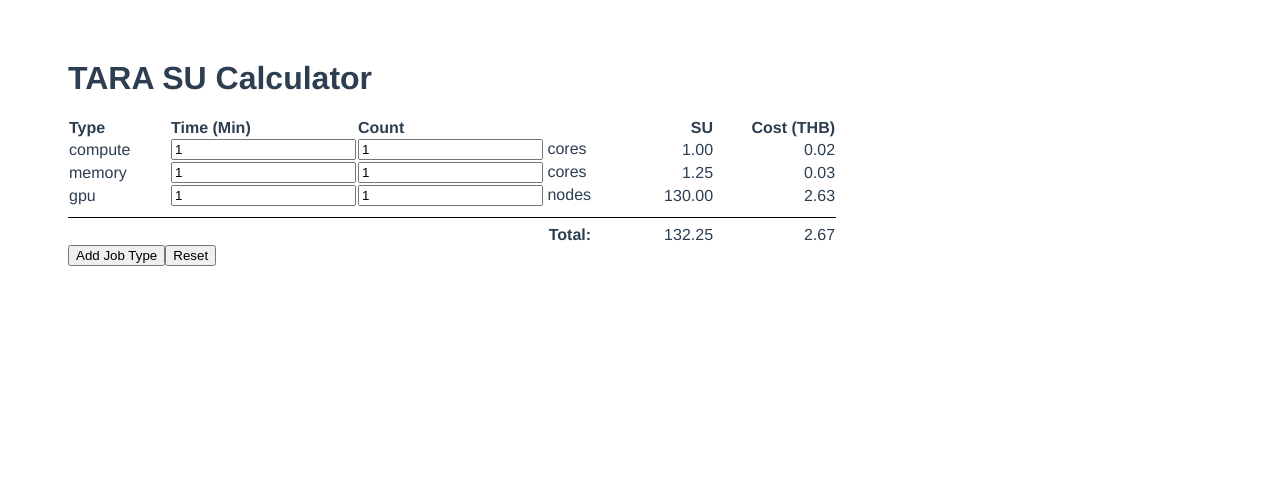
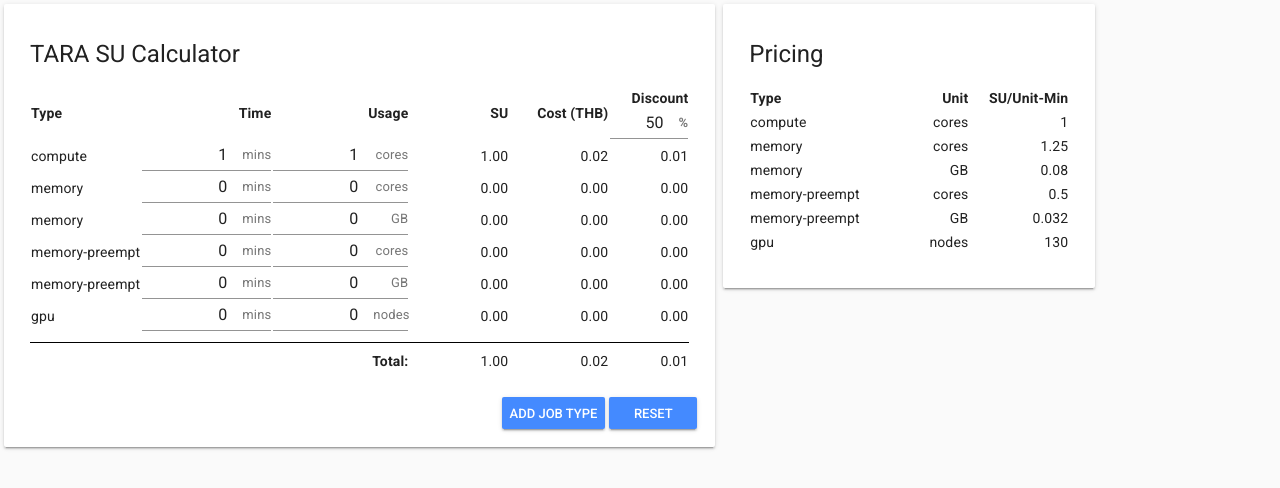
Before and after one commit to puttsk/tara-su-calculator, a Vue app: page / in a window 1280 px wide. Shown: the top 488 px of the page. Built offline with nearby package versions, Linux system fonts and the light colour scheme.

Commit message:
Add pricing section and update format

```diff
--- a/package.json
+++ b/package.json
@@ -9,7 +9,8 @@
   },
   "dependencies": {
     "core-js": "^2.6.5",
-    "vue": "^2.6.10"
+    "vue": "^2.6.10",
+    "vue-material": "^1.0.0-beta-10.2"
   },
   "devDependencies": {
     "@vue/cli-plugin-babel": "^3.6.0",
--- a/public/index.html
+++ b/public/index.html
@@ -5,6 +5,7 @@
     <meta http-equiv="X-UA-Compatible" content="IE=edge">
     <meta name="viewport" content="width=device-width,initial-scale=1.0">
     <link rel="icon" href="<%= BASE_URL %>favicon.ico">
+    <link rel="stylesheet" href="//fonts.googleapis.com/css?family=Roboto:400,500,700,400italic|Material+Icons">
     <title>tara-su-calculator</title>
   </head>
   <body>
--- a/src/App.vue
+++ b/src/App.vue
@@ -1,8 +1,11 @@
 <template>
   <div id="app">
-    <div>
-      <h1>TARA SU Calculator</h1>
-      <tara-task />
+    <div class="page-container">
+      <div class="md-layout md-gutter">
+        <div class="md-layout-item">
+          <tara-task />
+        </div>
+      </div>
     </div>
   </div>
 </template>
@@ -20,12 +23,5 @@
 
 <style>
 #app {
-  font-family: "Avenir", Helvetica, Arial, sans-serif;
-  -webkit-font-smoothing: antialiased;
-  -moz-osx-font-smoothing: grayscale;
-  text-align: left;
-  color: #2c3e50;
-  margin-top: 60px;
-  margin-left: 60px;
 }
 </style>
--- a/src/components/TaraTask.vue
+++ b/src/components/TaraTask.vue
@@ -1,34 +1,88 @@
 <template>
   <div>
+    <md-card>
+      <md-card-header>
+        <div class="md-title">TARA SU Calculator</div>
+      </md-card-header>
+      <md-card-content>
         <table style="border-collapse:collapse;">
           <template v-for="(task, taskId) in tasks">
-        <tr
-          v-if="tasks.length > 1"
-          v-bind:key="taskId"
-          style="line-height: 2em;"
-        >
+            <tr v-if="tasks.length > 1" v-bind:key="taskId + '-label'">
+              <br />
               <b>Job Type:</b>
               {{
                 taskId + 1
               }}
             </tr>
-        <tr v-bind:key="taskId">
-          <th style="width:100px;">Type</th>
-          <th>Time (Min)</th>
-          <th>Count</th>
-          <th style="width:120px;" class="total-col">SU</th>
-          <th style="width:120px;" class="total-col">Cost (THB)</th>
+            <tr v-bind:key="taskId + '-job'">
+              <th style="min-width:80px;">Type</th>
+              <th style="width:80px;" class="total-col">Time</th>
+              <th style="width:80px;" class="total-col">Usage</th>
+              <th style="min-width:100px;" class="total-col">SU</th>
+              <th style="min-width:100px;" class="total-col">Cost (THB)</th>
+              <th style="min-width:80px;" class="total-col">
+                Discount
+                <md-field>
+                  <md-input
+                    v-model="discount"
+                    type="number"
+                    style="text-align:right; width:20px;"
+                  />
+                  <span
+                    class="md-suffix"
+                    style="text-align:right;font-size:small;"
+                  >
+                    %
+                  </span>
+                </md-field>
+              </th>
             </tr>
-        <tr v-for="(t, index) in task" v-bind:key="index">
+            <tr
+              v-for="(t, index) in task"
+              v-bind:key="taskId + '-' + index + '-object'"
+            >
               <td>{{ t.nodeType }}</td>
-          <td><input v-model="t.nodeTime" /></td>
-          <td><input v-model="t.nodeCount" /> {{ t.nodeUnit }}</td>
+              <td>
+                <md-field>
+                  <md-input
+                    v-model="t.nodeTime"
+                    type="number"
+                    style="text-align:right; width:100px;"
+                  />
+                  <span
+                    class="md-suffix"
+                    style="text-align:right; font-size:small;"
+                  >
+                    mins
+                  </span>
+                </md-field>
+              </td>
+              <td>
+                <md-field>
+                  <md-input
+                    v-model="t.nodeCount"
+                    type="number"
+                    style="text-align:right; width:100px; "
+                  />
+                  <span
+                    class="md-suffix"
+                    style="text-align:right; width:35px; font-size:small;"
+                  >
+                    {{ t.nodeUnit }}
+                  </span>
+                </md-field>
+              </td>
               <td class="total-col">
                 {{ (t.nodeTime * t.nodeCount * t.nodeFactor) | roundup }}
               </td>
               <td class="total-col">
                 {{
                   (t.nodeTime * t.nodeCount * t.nodeFactor * pricePerSU) | roundup
+                }}
+              </td>
+              <td class="total-col">
+                {{
+                  (t.nodeTime * t.nodeCount * t.nodeFactor * pricePerSU * discount / 100) | roundup
                 }}
               </td>
             </tr>
@@ -42,11 +96,40 @@
             <td class="total-col"><b>Total:</b></td>
             <td class="total-col">{{ tasks | sumSU | roundup }}</td>
             <td class="total-col">{{ tasks | sumCost | roundup }}</td>
+            <td class="total-col">{{ tasks | sumDiscount | roundup }}</td>
           </tr>
         </table>
-
-    <button v-on:click="addTask">Add Job Type</button>
-    <button v-on:click="reset">Reset</button>
+      </md-card-content>
+      <md-card-actions>
+        <md-button v-on:click="addTask" class="md-dense md-raised md-primary">
+          Add Job Type
+        </md-button>
+        <md-button v-on:click="reset" class="md-dense md-raised md-primary">
+          Reset
+        </md-button>
+      </md-card-actions>
+    </md-card>
+    <md-card>
+      <md-card-header>
+        <div class="md-title">Pricing</div>
+      </md-card-header>
+      <md-card-content>
+        <md-table style="border-collapse:collapse;">
+          <tr>
+            <th style="min-width:140px;">Type</th>
+            <th class="total-col" style="min-width:80px;">Unit</th>
+            <th class="total-col" style="min-width:100px;">SU/Unit-Min</th>
+          </tr>
+          <template v-for="(t, taskId) in taskTemplate">
+            <tr v-bind:key="taskId + '-type'">
+              <td>{{ t.nodeType }}</td>
+              <td class="total-col">{{ t.nodeUnit }}</td>
+              <td class="total-col">{{ t.nodeFactor }}</td>
+            </tr>
+          </template>
+        </md-table>
+      </md-card-content>
+    </md-card>
   </div>
 </template>
 
@@ -61,34 +144,58 @@
   },
   {
     nodeType: "memory",
-    nodeTime: 1,
-    nodeCount: 1,
+    nodeTime: 0,
+    nodeCount: 0,
     nodeFactor: 1.25,
     nodeUnit: "cores"
   },
   {
+    nodeType: "memory",
+    nodeTime: 0,
+    nodeCount: 0,
+    nodeFactor: 0.08,
+    nodeUnit: "GB"
+  },
+  {
+    nodeType: "memory-preempt",
+    nodeTime: 0,
+    nodeCount: 0,
+    nodeFactor: 0.5,
+    nodeUnit: "cores"
+  },
+  {
+    nodeType: "memory-preempt",
+    nodeTime: 0,
+    nodeCount: 0,
+    nodeFactor: 0.032,
+    nodeUnit: "GB"
+  },
+  {
     nodeType: "gpu",
-    nodeTime: 1,
-    nodeCount: 1,
+    nodeTime: 0,
+    nodeCount: 0,
     nodeFactor: 130,
     nodeUnit: "nodes"
   }
 ];
 
 var pricePerSU = 0.0202;
+var discount = 50;
 
 export default {
   name: "TaraTask",
   data: function() {
     return {
+      discount: discount,
       pricePerSU: pricePerSU,
-      tasks: [JSON.parse(JSON.stringify(taskTemplate))]
+      tasks: [JSON.parse(JSON.stringify(taskTemplate))],
+      taskTemplate: taskTemplate
     };
   },
   props: {},
   filters: {
     roundup: function(value) {
-      if (!value) return "";
+      if (!value) return "0.00";
       return value.toFixed(2).replace(/\B(?=(\d{3})+(?!\d))/g, ",");
     },
     sumSU: function(tasks) {
@@ -110,6 +217,16 @@
         }
       }
       return sum;
+    },
+    sumDiscount: function(tasks) {
+      var sum = 0;
+      for (var i = 0; i < tasks.length; i++) {
+        for (var j = 0; j < tasks[i].length; j++) {
+          var t = tasks[i][j];
+          sum += t.nodeTime * t.nodeCount * t.nodeFactor * pricePerSU;
+        }
+      }
+      return (sum * discount) / 100;
     }
   },
   methods: {
@@ -128,8 +245,28 @@
 .total-col {
   text-align: right;
 }
+table td {
+  text-align: left;
+}
+table th {
+  text-align: left;
+}
 tr.row-sum td {
   padding-top: 0.5em;
   border-top: 1pt solid black;
 }
+th .md-field,
+td .md-field {
+  min-height: 0px;
+  margin: 0px;
+  margin-top: -2px;
+  padding-top: 0px;
+}
+.md-card {
+  width: auto;
+  margin: 4px;
+  padding: 10px;
+  display: inline-block;
+  vertical-align: top;
+}
 </style>
--- a/src/main.js
+++ b/src/main.js
@@ -1,7 +1,12 @@
 import Vue from "vue";
 import App from "./App.vue";
 
+import VueMaterial from "vue-material";
+import "vue-material/dist/vue-material.min.css";
+import 'vue-material/dist/theme/default.css' // This line here
+
 Vue.config.productionTip = false;
+Vue.use(VueMaterial);
 
 new Vue({
   render: h => h(App)
```
Also changed, not shown: 1 other file (tests, documents, lock files or other folders). Lines whose indentation alone changed are shown as unchanged.
